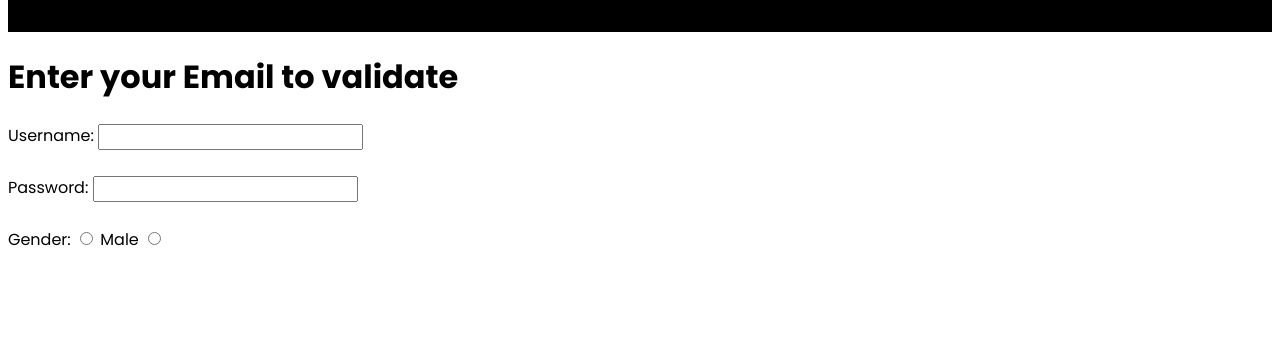
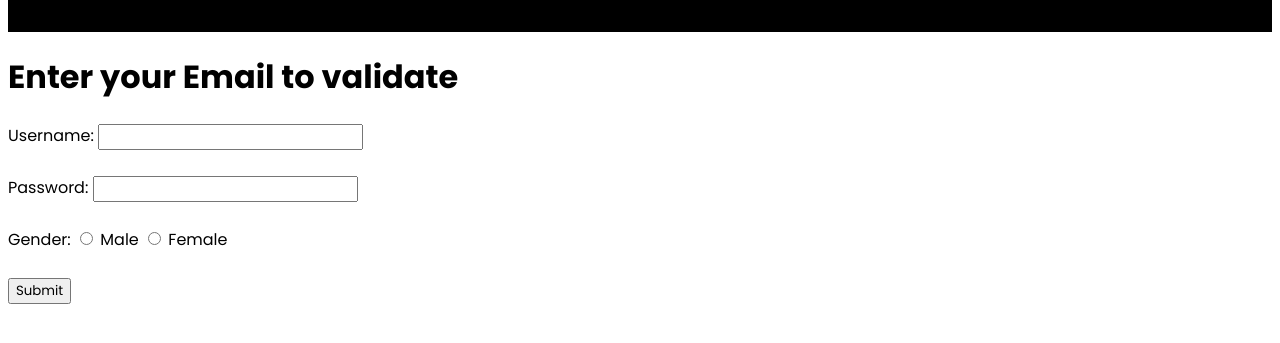
Before and after one commit to shikha033/Email-validator, a plain HTML site: page index.html in a window 1280 px wide. Shown: the part 121-464 px from the top of the page. Drawn offline with Linux system fonts and the light colour scheme; a web font is replaced by a local one.

Commit message:
Update index.html

```diff
--- a/index.html
+++ b/index.html
@@ -42,6 +42,11 @@
                 <input type="radio" id="male" name="gender" value="male">
                 <label for="male">Male</label>
                 <input type="radio" id="female" name="gender" value="female">
+                <label for="female">Female</label>
+                <br><br>
+
+                <!-- Submit button -->
+                <input class="btn" type="submit" value="Submit">
     <script src="js/index.js"></script>
 </body>
 
```
